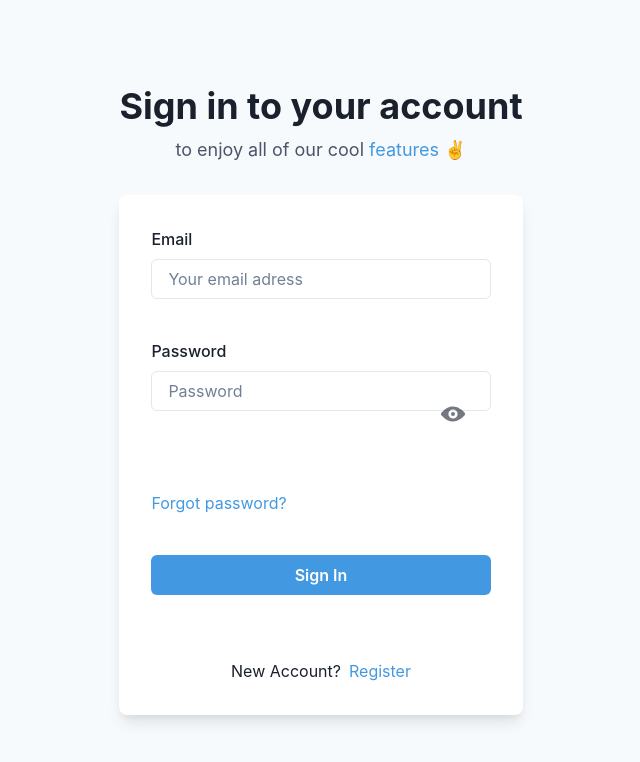
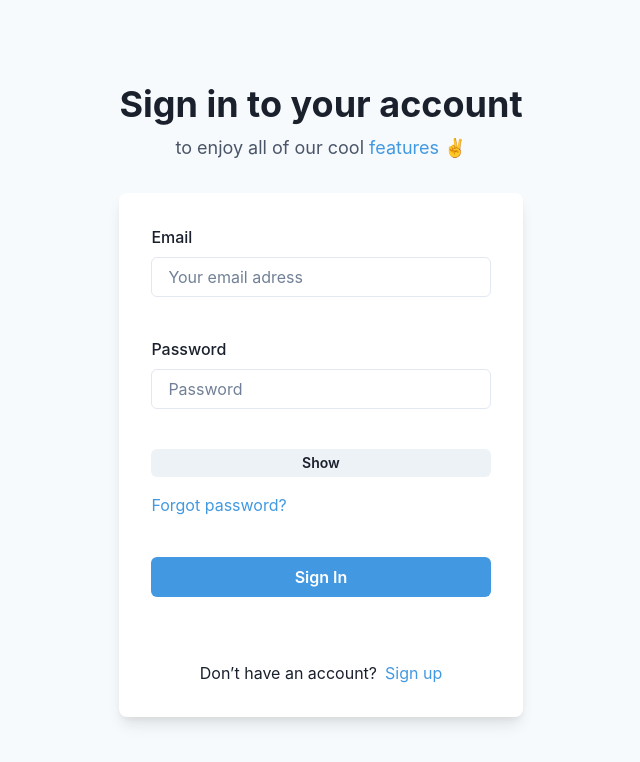
Before and after one commit to u-uysal/ineed-app, a React (Create React App) app: page / in a window 1280 px wide. Shown: the top 762 px of the page, without its empty margins (319-959 px from the left). Built offline with nearby package versions, Linux system fonts and the light colour scheme.

Commit message:
edit login page and new showpassword button

```diff
--- a/src/pages/LoginPage/LoginPage.tsx
+++ b/src/pages/LoginPage/LoginPage.tsx
@@ -15,30 +15,48 @@ import FormInput from 'src/components/form-fields/FormInput'
 import Login from 'src/interfaces/login.interface'
 import * as Yup from 'yup'
 import { useState } from "react";
-import { ViewIcon } from '@chakra-ui/icons'
 import './login.css'
 
+export default function LoginPage() {
 
-export default function LoginPage() {
+
+
+// ******************************************************
+// 01. REGEX FOR EMAIL VALIDATION => CONTINUES <=
+// *****************************************************
   const loginSchema: Yup.SchemaOf<Login> = Yup.object({
-    // use regex for email validation
-    // TODO servet
+// use regex for email validation
+// TODO servet
     email: Yup.string().email().required(),
-    // Bir buyuk harf bir sembol(en az) ve en az 6 karakter
-    // validationda bu hatayi goster
+// Bir buyuk harf bir sembol(en az) ve en az 6 karakter
+// validationda bu hatayi goster
     password: Yup.string().required(),
   }).defined()
+// *****************************************************
 
+
+
+// *****************************************************
+// 02. BACKEND BAGLANINCA => CONTINUES <=
+// *****************************************************
   const submitHandler = (input: Login) => {
     // backend baglaninca
     // eslint-disable-next-line no-unused-vars
     const randomData = input
   }
+// *****************************************************
 
-  const [passwordShown, setPasswordShown] = useState(false);
-  const togglePassword = () => {
-    setPasswordShown(!passwordShown);
-  };
+
+
+// *****************************************************
+// 03. SHOW PASSWORD FEATURE => COMPLETED <=
+// *****************************************************
+  const [showPassword, setShowPassword] = useState(false);
+  const handleShowClick = () => {
+    setShowPassword(!showPassword);
+  }
+// *****************************************************
+
 
 
 
@@ -81,10 +99,11 @@ export default function LoginPage() {
                     name='password'
                     label='Password'
                     placeholder='Password'
-                    type={passwordShown ? "password" : "text"}
-
+                    type={showPassword ? "text" : "password"}
                   />
-                  <ViewIcon  onClick={togglePassword} className='icon' />
+                  <Button h="1.75rem" size="sm" onClick={handleShowClick}>
+                    {showPassword ? "Hide" : "Show"}
+                  </Button>
                   <Stack spacing={10}>
                     <Stack
                       direction={{ base: 'column', sm: 'row' }}
@@ -104,9 +123,9 @@ export default function LoginPage() {
                     </Button>
                     <Stack pt={6}>
                     <Text align='center'>
-                      New Account?
+                        Don’t have an account?
                       <Link ml='2' href='/register' color='blue.400'>
-                        Register
+                        Sign up
                       </Link>
                     </Text>
                   </Stack>
```
